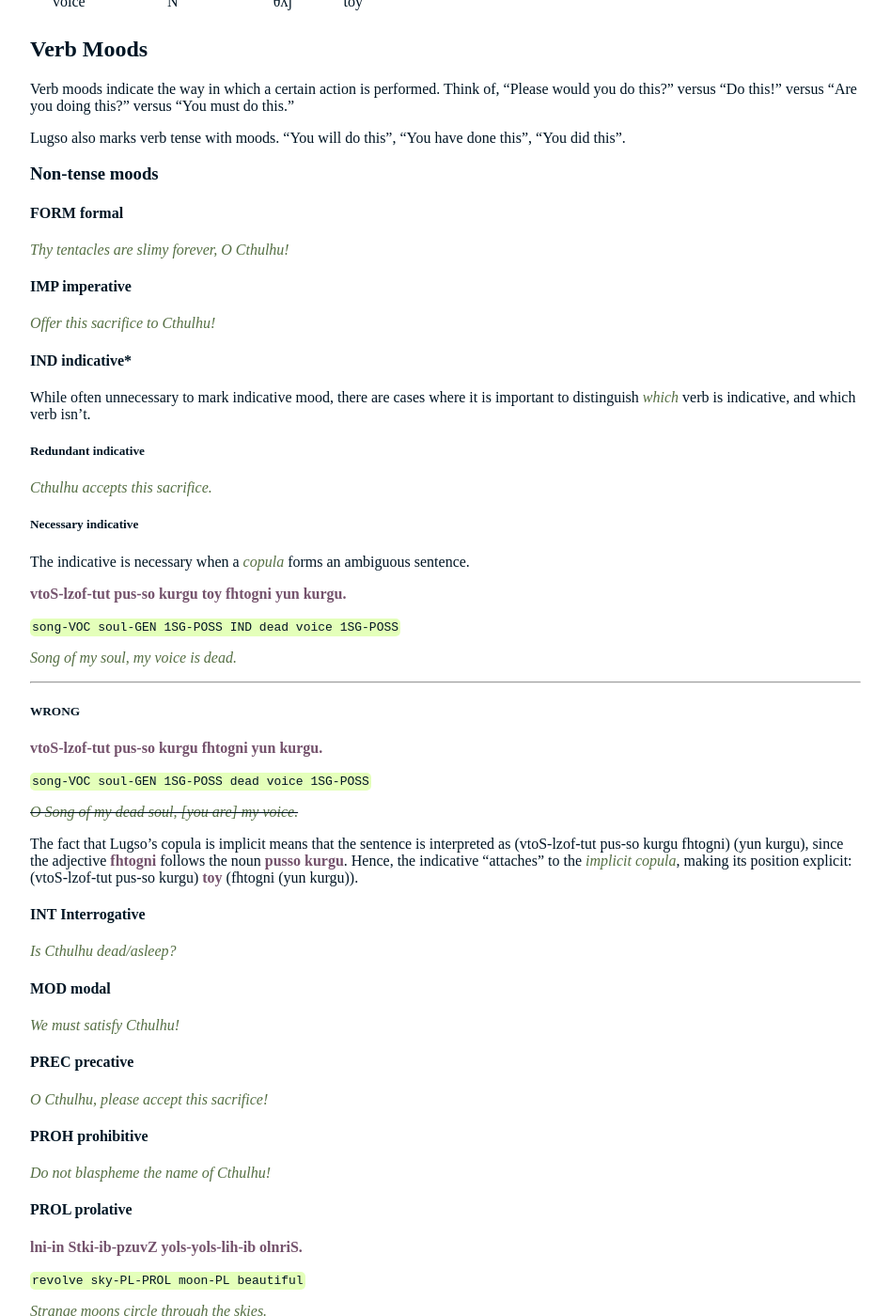
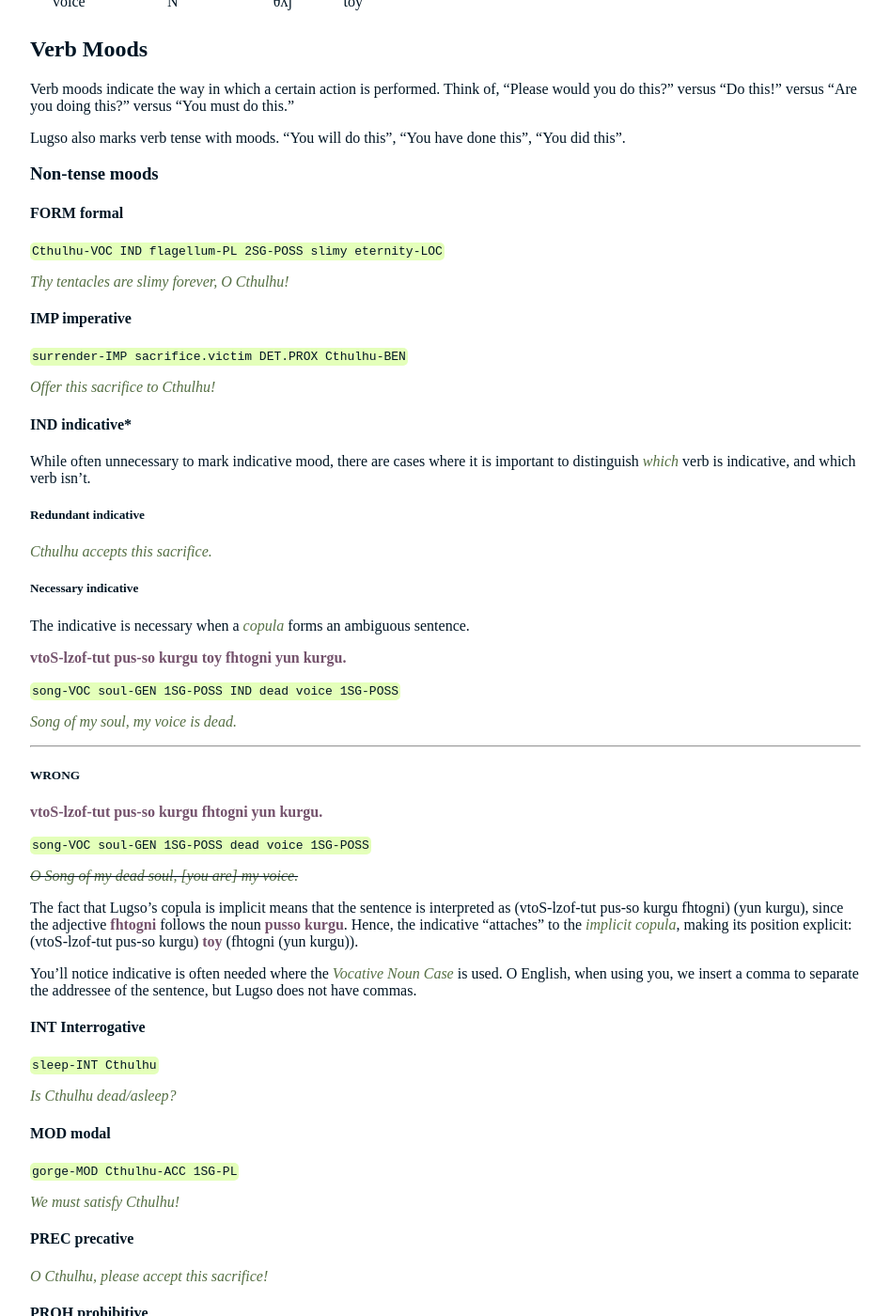
Before and after one commit to 0x70b1a5/lugso, a Jekyll site: the page built from 070_verb-moods.md, in a window 1280 px wide and 1400 px high, scrolled down 806 px. Shown: the whole window at 94% size, without its empty margins (232-1179 px from the left). Built offline with Jekyll 4.4.1, drawn with Linux system fonts in a browser that asks for light colours.

Commit message:
inch forward on verb mood examples

```diff
--- a/070_verb-moods.md
+++ b/070_verb-moods.md
@@ -32,9 +32,13 @@ Lugso also marks verb tense with moods. "You will do this", "You have done this"
 
 #### FORM formal
 
+`Cthulhu-VOC IND flagellum-PL 2SG-POSS slimy eternity-LOC`
+
 _Thy tentacles are slimy forever, O Cthulhu!_
 
 #### IMP imperative
+
+`surrender-IMP sacrifice.victim DET.PROX Cthulhu-BEN`
 
 _Offer this sacrifice to Cthulhu!_
 
@@ -68,11 +72,17 @@ _Song of my soul, my voice is dead._
 
 The fact that Lugso's copula is implicit means that the sentence is interpreted as (vtoS-lzof-tut pus-so kurgu fhtogni) (yun kurgu), since the adjective **fhtogni** follows the noun **pusso kurgu**. Hence, the indicative "attaches" to the _implicit copula_, making its position explicit: (vtoS-lzof-tut pus-so kurgu) **toy** (fhtogni (yun kurgu)).
 
+You'll notice indicative is often needed where the _Vocative Noun Case_ is used. O English, when using you, we insert a comma to separate the addressee of the sentence, but Lugso does not have commas.
+
 #### INT Interrogative
+
+`sleep-INT Cthulhu`
 
 _Is Cthulhu dead/asleep?_
 
 #### MOD modal
+
+`gorge-MOD Cthulhu-ACC 1SG-PL`
 
 _We must satisfy Cthulhu!_
 
```
